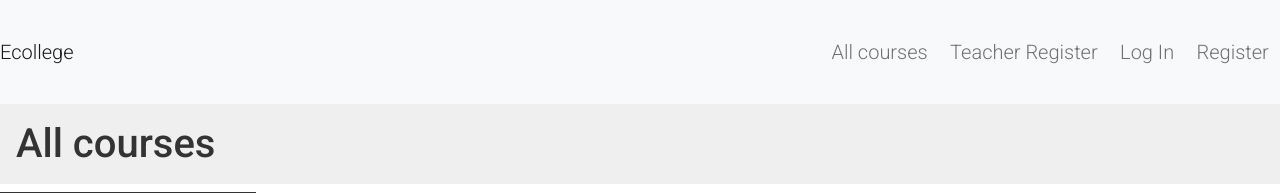
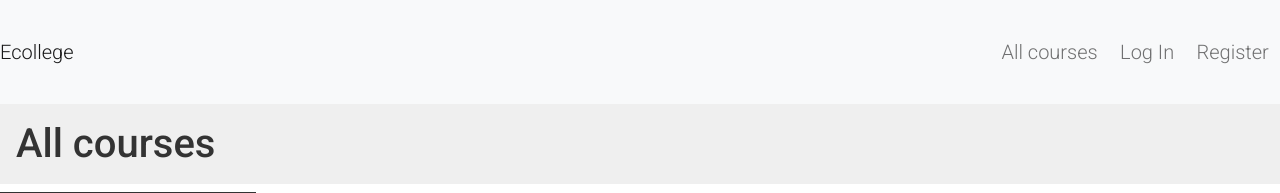
Before and after one commit to coglescode/ecollege, a Django app: page /course_list in a window 1280 px wide. Shown: the top 193 px of the page. Run offline with Django 3.2, Linux system fonts and the light colour scheme; data comes from the database, SQL or seed files in the repository; data that the repository does not hold is empty.

Commit message:
Teacher Register link, deleted

```diff
--- a/ecollege/templates/layout.html
+++ b/ecollege/templates/layout.html
@@ -40,16 +40,11 @@
                                     <a class="nav-link" href="{% url 'logout' %}">Log Out</a>
                                 </li>
                             {% else %}
-
-                                <li class="nav-item">
-                                    <a class="nav-link" href="{% url 'teacher_registration'  %}">Teacher Register</a>
-                                </li>
                                 <li class="nav-item">
                                     <a class="nav-link" href="{% url 'login' %}">Log In</a>
                                 </li>
                                 <li class="nav-item">
                                     <a class="nav-link" href="{% url 'student_registration' %}">Register</a>
-
                                 </li>
                             {% endif %}
                         </ul>
```
